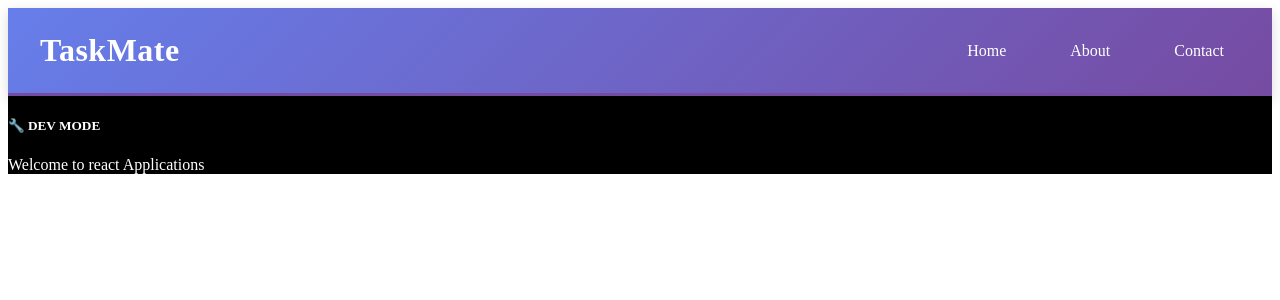
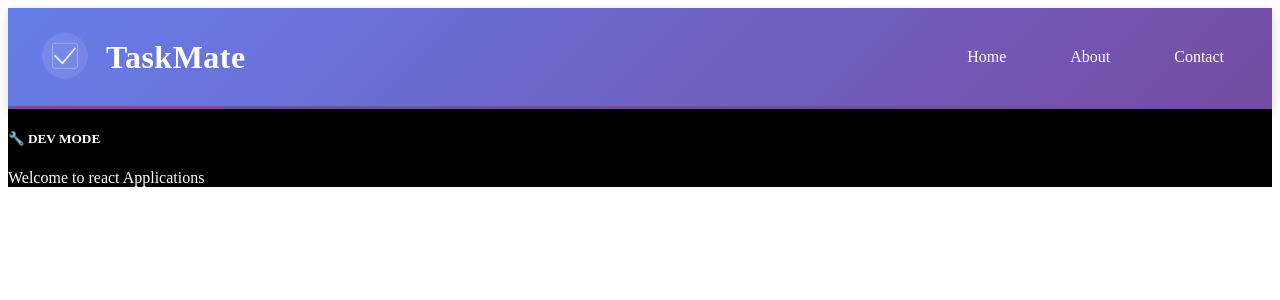
Before and after one commit to akumarkk/FSWMDApplns, a React (Vite) app in the folder FE/ReactLibFwAppls/TaskMate/: page / in a window 1280 px wide. Shown: the top 300 px of the page. Built offline with nearby package versions, Linux system fonts and the light colour scheme.

Commit message:
Refactor Header component to include logo and improve layout

```diff
--- a/FE/ReactLibFwAppls/TaskMate/src/components/Header.css
+++ b/FE/ReactLibFwAppls/TaskMate/src/components/Header.css
@@ -6,6 +6,23 @@
     justify-content: space-between;
     align-items: center;
     border-bottom: 3px solid #764ba2;
+}
+
+.logo-section {
+    display: flex;
+    align-items: center;
+    gap: 1rem;
+}
+
+.logo {
+    width: 50px;
+    height: 50px;
+    animation: logoFloat 3s ease-in-out infinite;
+}
+
+@keyframes logoFloat {
+    0%, 100% { transform: translateY(0px); }
+    50% { transform: translateY(-5px); }
 }
 
 .header h1 {
--- a/FE/ReactLibFwAppls/TaskMate/src/components/Header.tsx
+++ b/FE/ReactLibFwAppls/TaskMate/src/components/Header.tsx
@@ -3,7 +3,14 @@ import './Header.css';
 const Header = () => {
     return (
         <header className="header">
-            <h1>TaskMate</h1>
+            <div className="logo-section">
+                <svg className="logo" viewBox="0 0 100 100" xmlns="http://www.w3.org/2000/svg">
+                    <circle cx="50" cy="50" r="45" fill="white" opacity="0.1" stroke="white" strokeWidth="2"/>
+                    <path d="M 30 50 L 45 65 L 70 35" stroke="white" strokeWidth="3" fill="none" strokeLinecap="round" strokeLinejoin="round"/>
+                    <rect x="25" y="25" width="50" height="50" fill="none" stroke="white" strokeWidth="2" rx="5" opacity="0.3"/>
+                </svg>
+                <h1>TaskMate</h1>
+            </div>
             <nav className="nav">
                 <a href="#home">Home</a>
                 <a href="#about">About</a>
```
